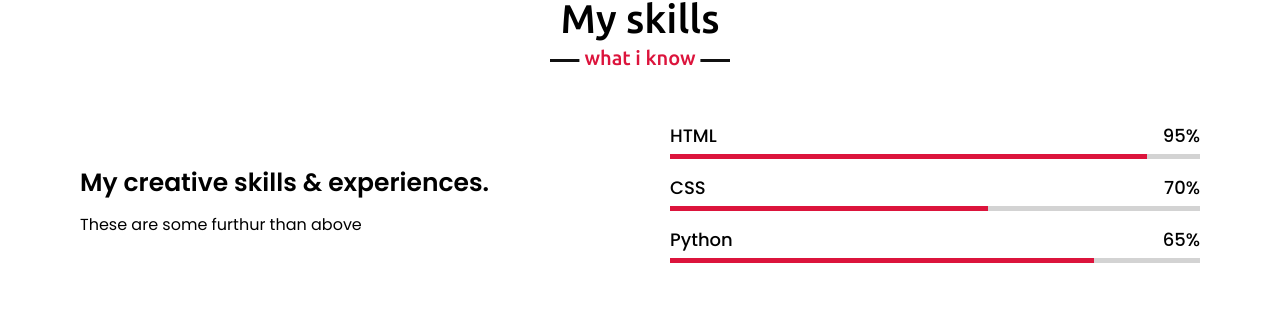
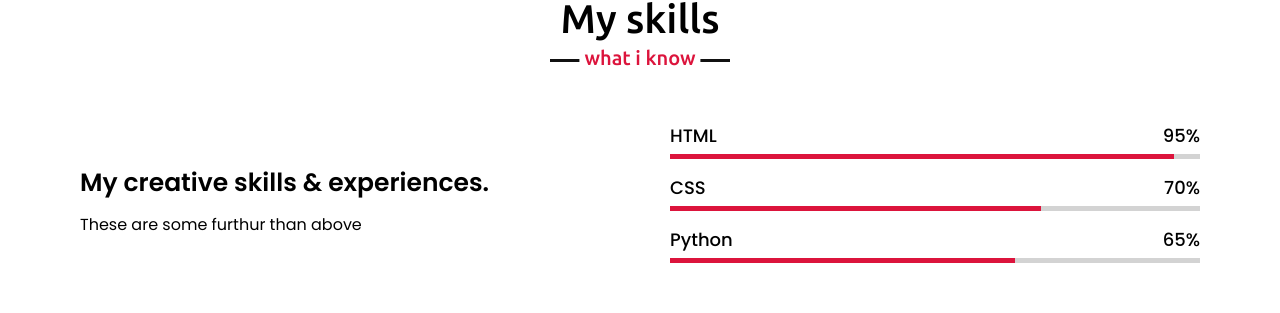
Before and after one commit to TheApple1/Portfolio, a plain HTML site: page index.html in a window 1280 px wide. Shown: the part 1984-2297 px from the top of the page. Drawn offline with nearby package versions, Linux system fonts and the light colour scheme.

Commit message:
Update style.css

```diff
--- a/style.css
+++ b/style.css
@@ -363,10 +363,10 @@ section .title::after{
     background: crimson;
 }
 .skills-content .right .html::before{
-    width: 90%;
+    width: 95%;
 }
 .skills-content .right .css::before{
-    width: 60%;
+    width: 70%;
 }
 .skills-content .right .js::before{
     width: 50%;
@@ -375,7 +375,7 @@ section .title::after{
     width: 70%;
 }
 .skills-content .right .mysql::before{
-    width: 80%;
+    width: 65%;
 }
 
 /* teams section styling */
```
